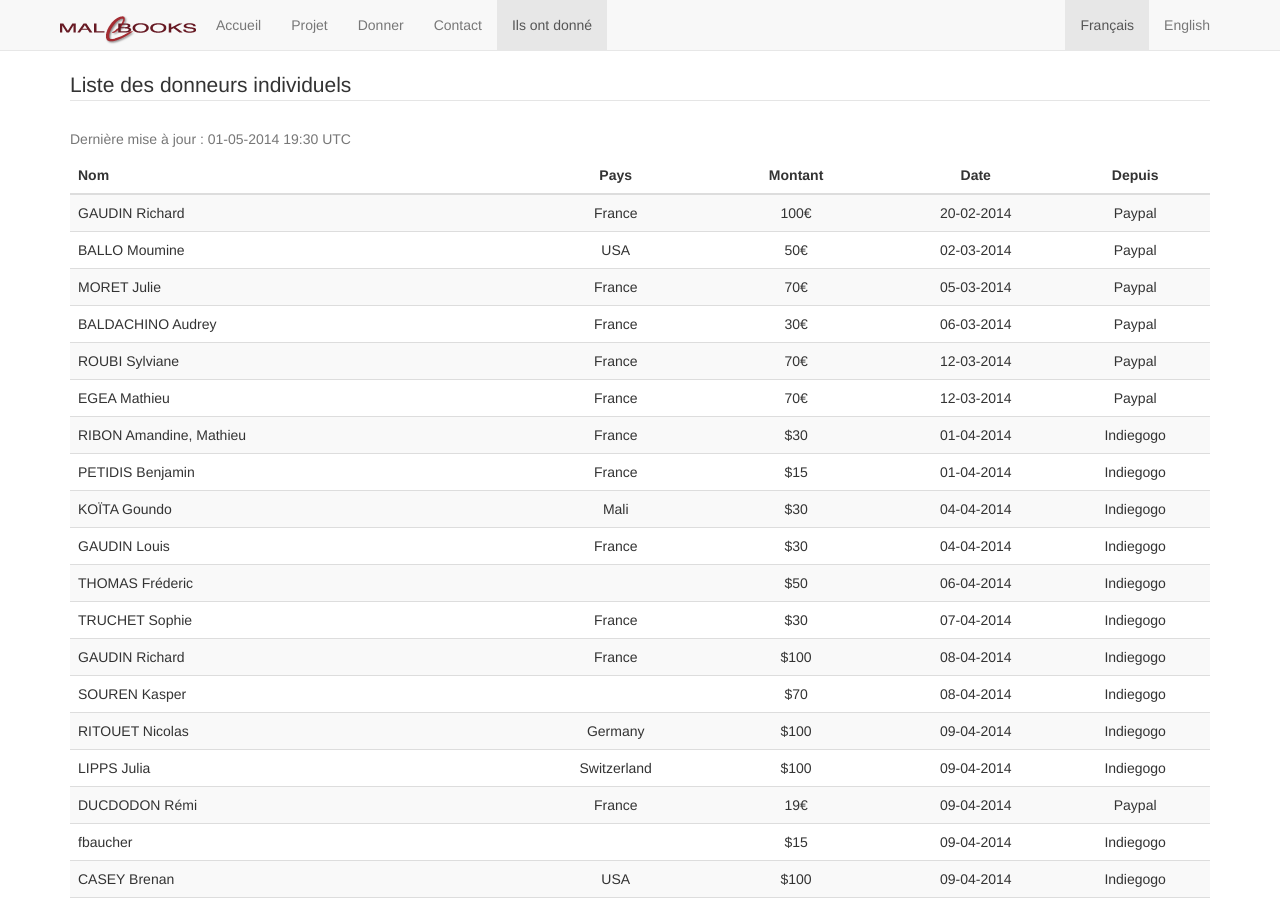
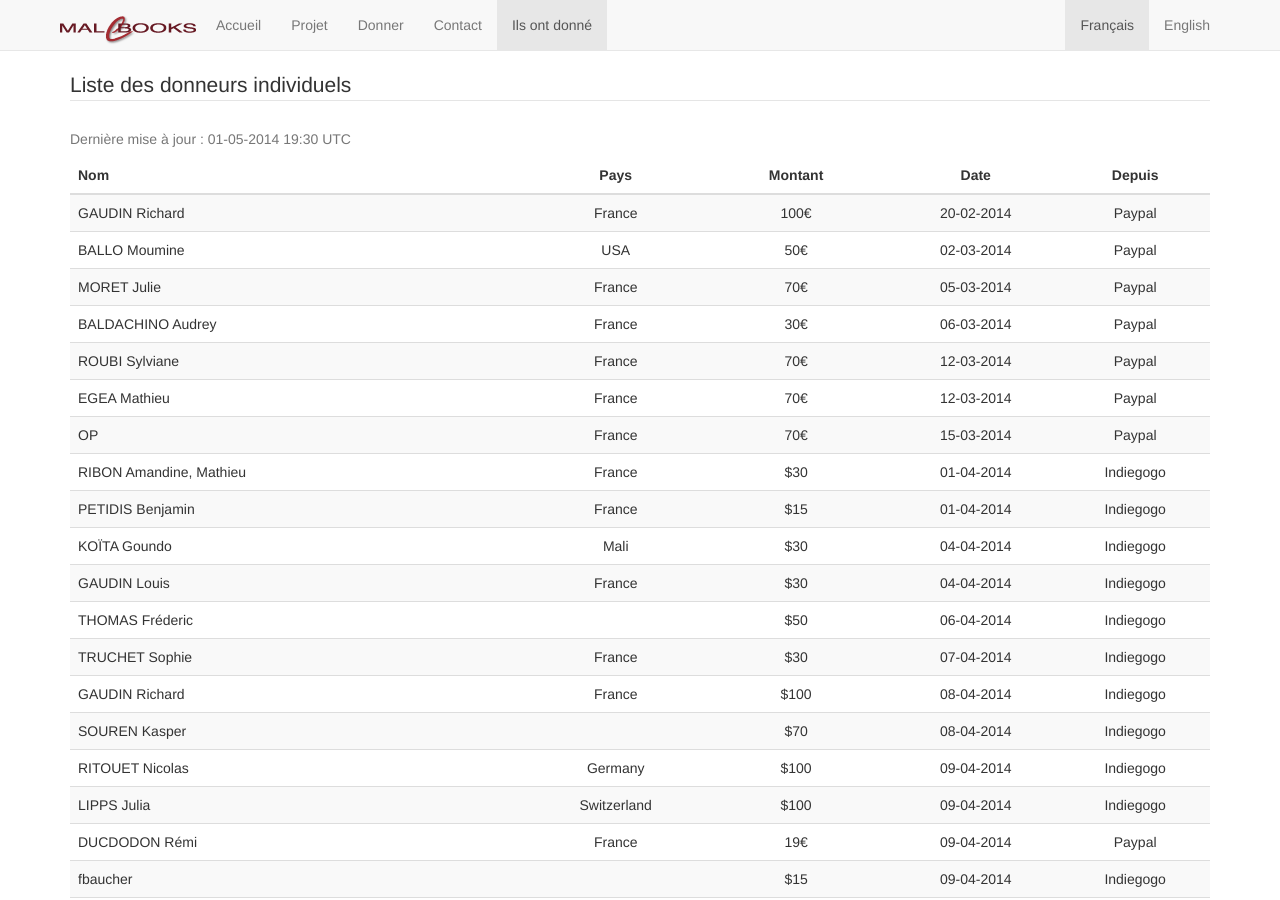
Before and after one commit to HumanESDES/malebooks, a Jekyll site: the page built from donneurs/index.md, in a window 1280 px wide and 900 px high. Built offline with Jekyll 4.4.1, drawn with Linux system fonts in a browser that asks for light colours; nearby versions of some CDN libraries; Markdown is read by kramdown in place of the engine named in the settings.

Commit message:
Update donors.html

```diff
--- a/_includes/donors.html
+++ b/_includes/donors.html
@@ -11,6 +11,7 @@
         <tr><td>BALDACHINO Audrey</td><td>France</td><td>30€</td><td>06-03-2014</td><td>Paypal</td></tr>
         <tr><td>ROUBI Sylviane</td><td>France</td><td>70€</td><td>12-03-2014</td><td>Paypal</td></tr>
         <tr><td>EGEA Mathieu</td><td>France</td><td>70€</td><td>12-03-2014</td><td>Paypal</td></tr>
+        <tr><td>OP</td><td>France</td><td>70€</td><td>15-03-2014</td><td>Paypal</td></tr>
         <tr><td>RIBON Amandine, Mathieu</td><td>France</td><td>$30</td><td>01-04-2014</td><td>Indiegogo</td></tr>
         <tr><td>PETIDIS Benjamin</td><td>France</td><td>$15</td><td>01-04-2014</td><td>Indiegogo</td></tr>
         <tr><td>KOÏTA Goundo</td><td>Mali</td><td>$30</td><td>04-04-2014</td><td>Indiegogo</td></tr>
```
